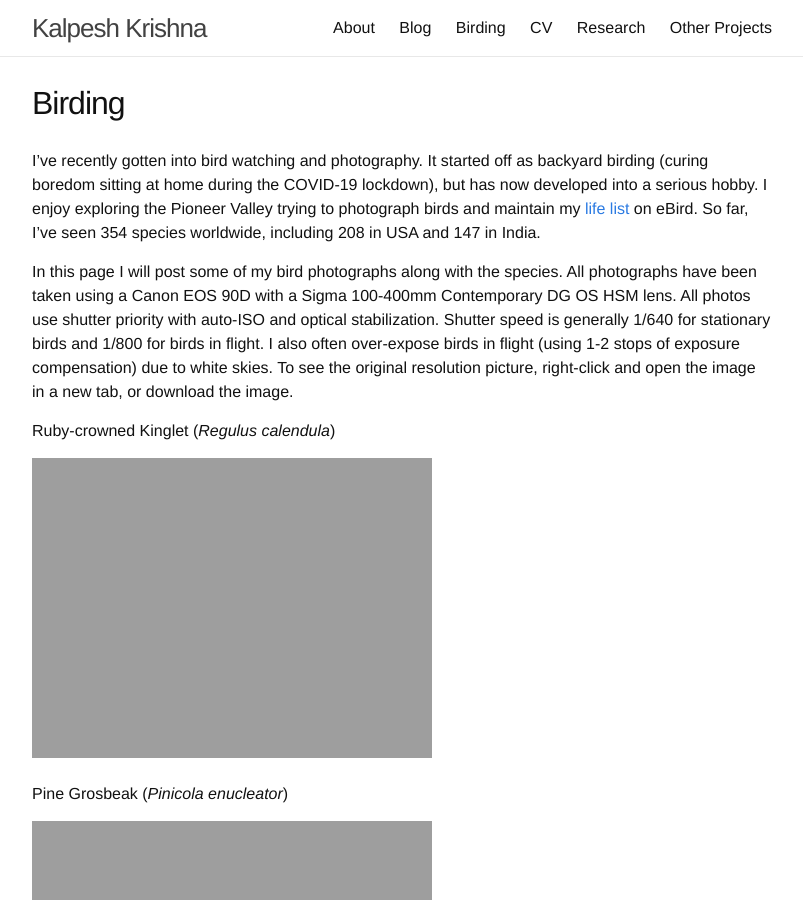
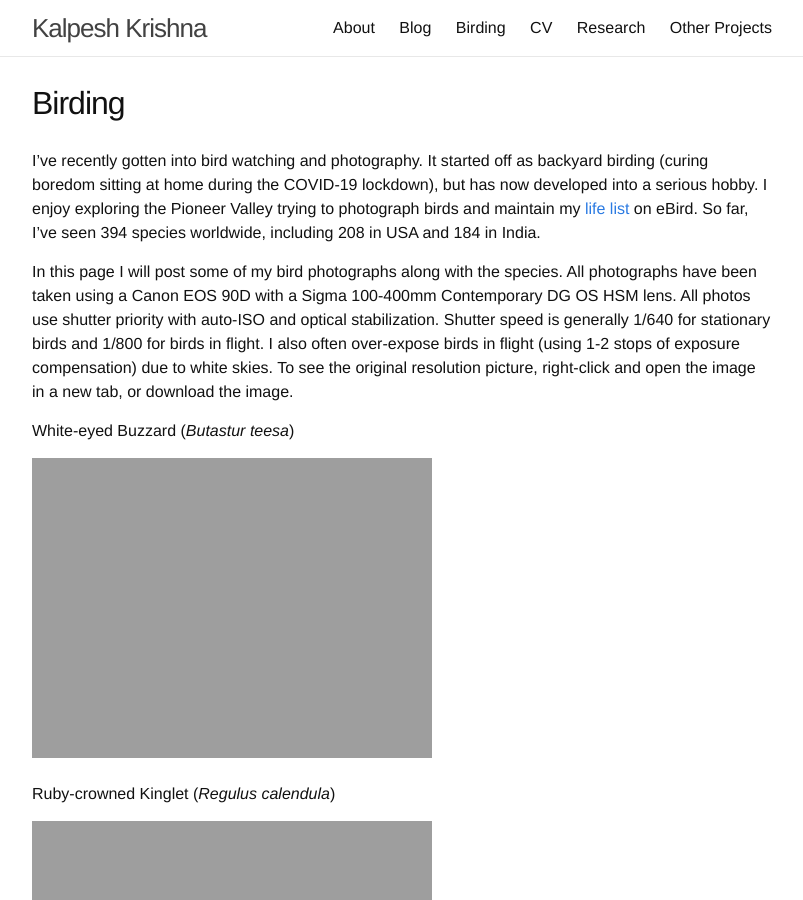
Before and after one commit to martiansideofthemoon/martiansideofthemoon.github.io, a Jekyll site: the page built from _pages/bird_photography.md, in a window 1280 px wide and 900 px high. Shown: the whole window, without its empty margins (238-1041 px from the left). Built offline with Jekyll 4.4.1, drawn with Linux system fonts in a browser that asks for light colours; comment, search, counter and statistics services are not loaded.

Commit message:
Adding buzzard photo

```diff
--- a/_pages/bird_photography.md
+++ b/_pages/bird_photography.md
@@ -5,11 +5,16 @@ permalink: /birding/
 order: 3
 ---
 
-I've recently gotten into bird watching and photography. It started off as backyard birding (curing boredom sitting at home during the COVID-19 lockdown), but has now developed into a serious hobby. I enjoy exploring the Pioneer Valley trying to photograph birds and maintain my [life list](https://ebird.org/profile/MTgwMDY0OQ/world) on eBird. So far, I've seen 354 species worldwide, including 208 in USA and 147 in India.
+I've recently gotten into bird watching and photography. It started off as backyard birding (curing boredom sitting at home during the COVID-19 lockdown), but has now developed into a serious hobby. I enjoy exploring the Pioneer Valley trying to photograph birds and maintain my [life list](https://ebird.org/profile/MTgwMDY0OQ/world) on eBird. So far, I've seen 394 species worldwide, including 208 in USA and 184 in India.
 
 In this page I will post some of my bird photographs along with the species. All photographs have been taken using a Canon EOS 90D with a Sigma 100-400mm Contemporary DG OS HSM lens. All photos use shutter priority with auto-ISO and optical stabilization. Shutter speed is generally 1/640 for stationary birds and 1/800 for birds in flight. I also often over-expose birds in flight (using 1-2 stops of exposure compensation) due to white skies. To see the original resolution picture, right-click and open the image in a new tab, or download the image.
 
 <p style="text-align: center;">
+
+<p>White-eyed Buzzard (<i>Butastur teesa</i>)</p>
+<img src="{{ site.url }}/assets/birding/white_eyed_buzzard.jpg" />
+
+<br /><br />
 
 <p>Ruby-crowned Kinglet (<i>Regulus calendula</i>)</p>
 <img src="{{ site.url }}/assets/birding/kinglet.jpg" />
```
Also changed, not shown: 2 other files.
